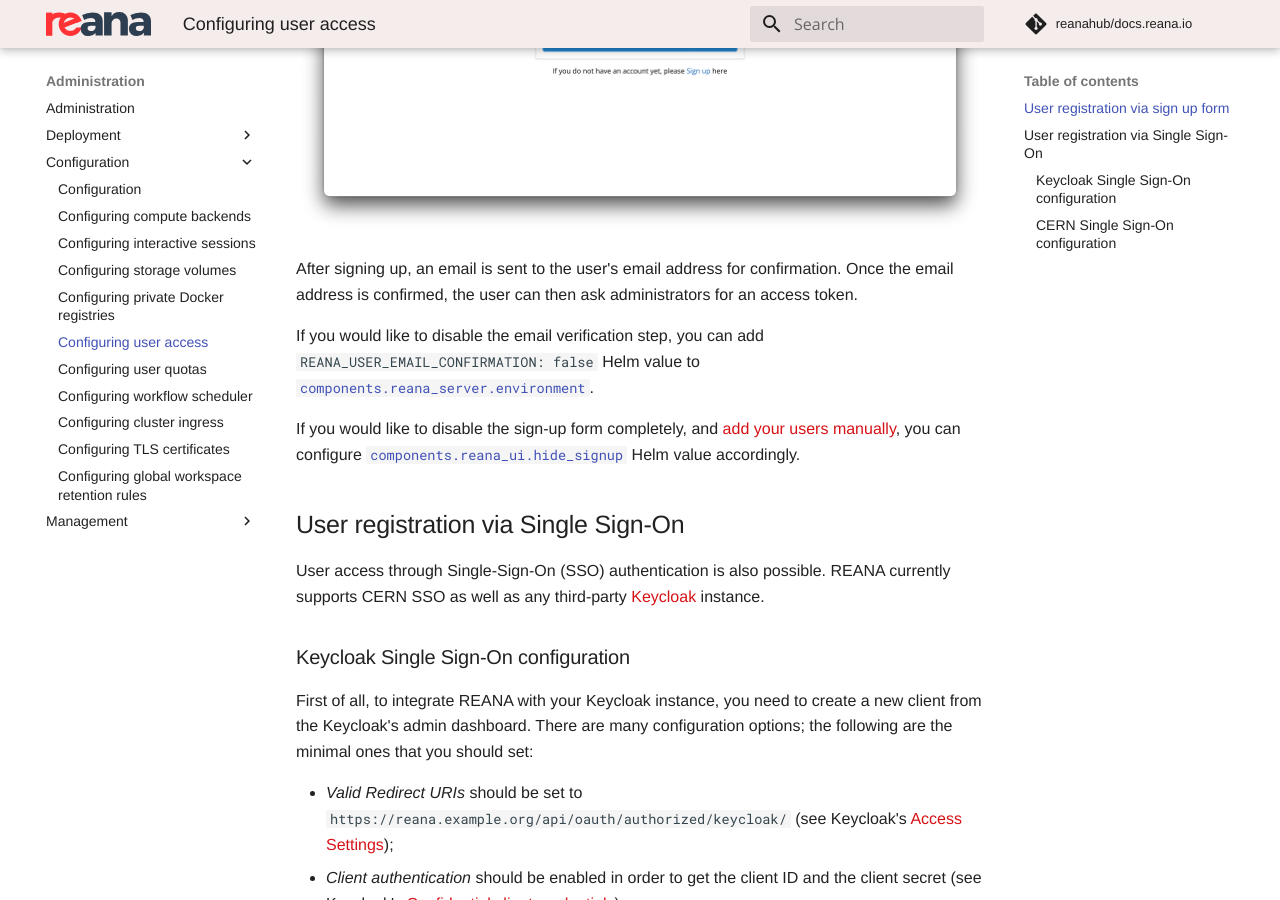
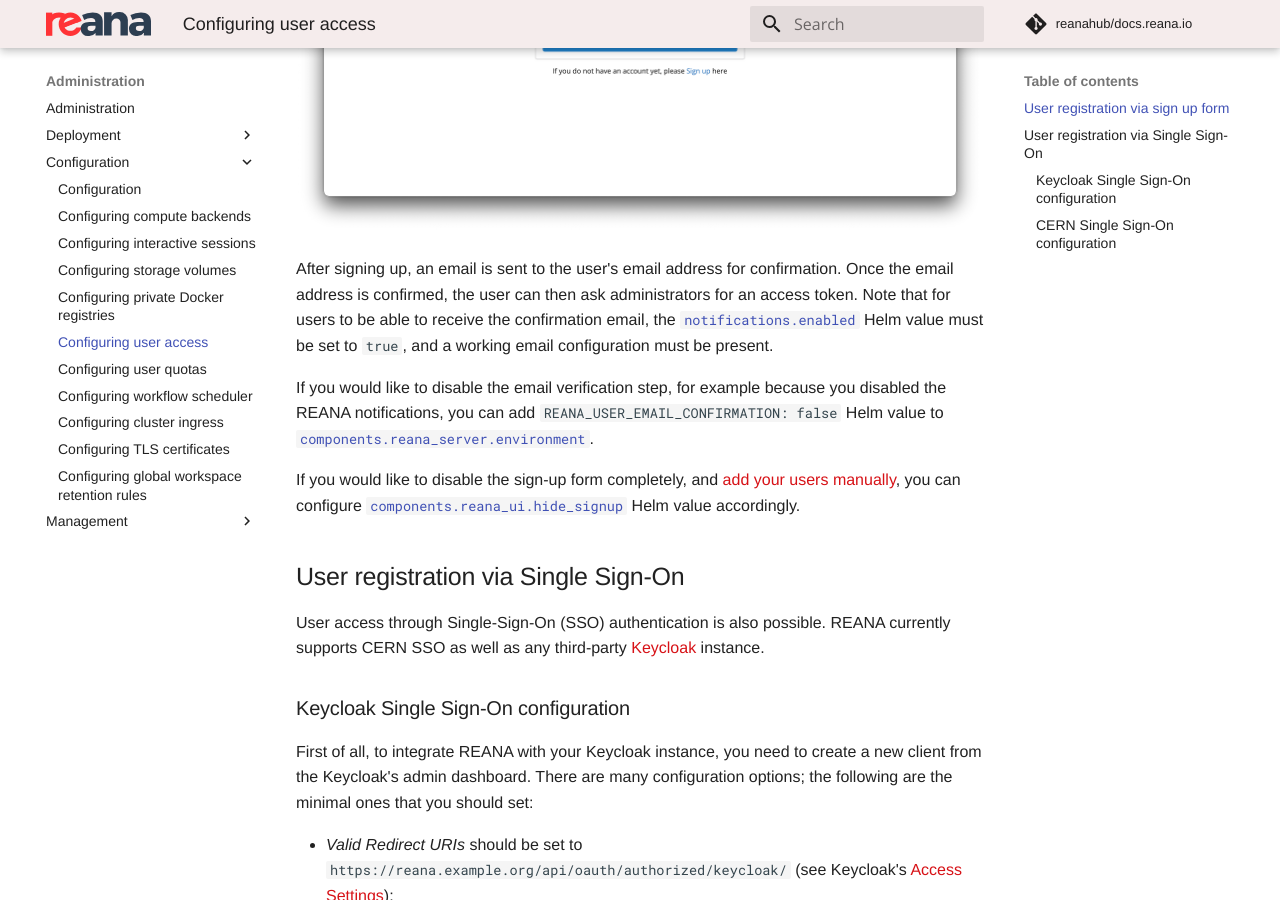
Before and after one commit to reanahub/docs.reana.io, an MkDocs documentation site: the page built from docs/administration/configuration/configuring-access/index.md, in a window 1280 px wide and 900 px high, scrolled down 663 px. Built offline with MkDocs 1.6.1 and Material for MkDocs 9.7.7, drawn with Linux system fonts in a browser that asks for light colours; comment, search, counter and statistics services are not loaded.

Commit message:
administration:  add note on notifications for email confirmation
For clarity, add a small note specifying that in order for users to
receive the confirmation email, the Helm value that enables REANA
notifications must be set to true.

Closes reanahub/reana#736.

```diff
--- a/docs/administration/configuration/configuring-access/index.md
+++ b/docs/administration/configuration/configuring-access/index.md
@@ -12,9 +12,12 @@ sign-in form and a link to the sign-up form:
 
 After signing up, an email is sent to the user's email address for
 confirmation. Once the email address is confirmed, the user can then ask
-administrators for an access token.
+administrators for an access token. Note that for users to be able to
+receive the confirmation email, the [`notifications.enabled`](https://github.com/reanahub/reana/tree/master/helm/reana)
+Helm value must be set to `true`, and a working email configuration must be present.
 
-If you would like to disable the email verification step, you can add
+If you would like to disable the email verification step, for example because you
+disabled the REANA notifications, you can add
 `REANA_USER_EMAIL_CONFIRMATION: false` Helm value to [`components.reana_server.environment`](https://github.com/reanahub/reana/tree/master/helm/reana).
 
 If you would like to disable the sign-up form completely, and [add your
```
